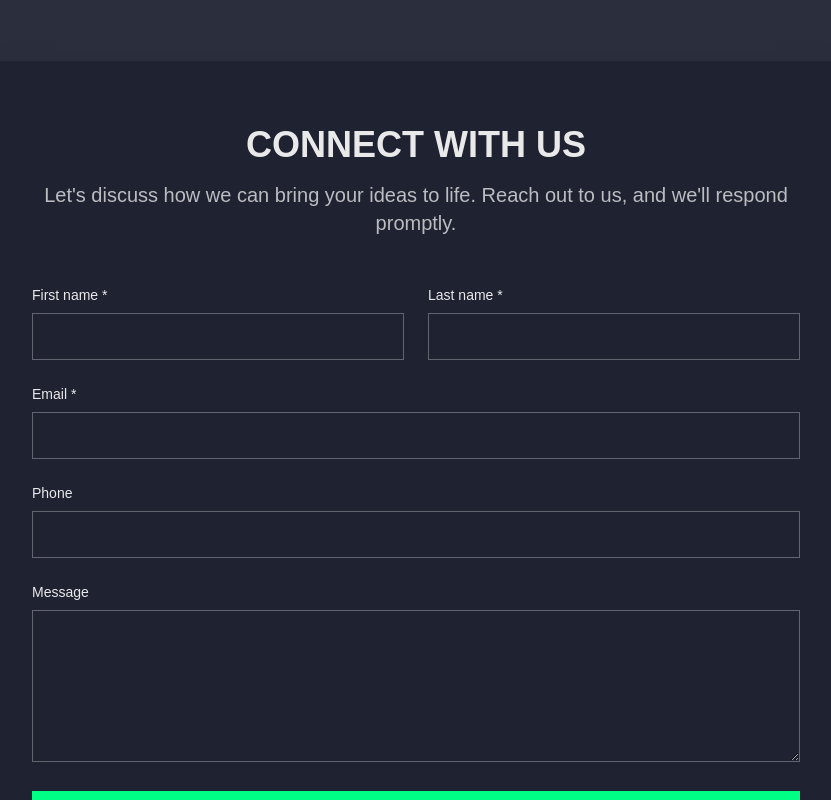
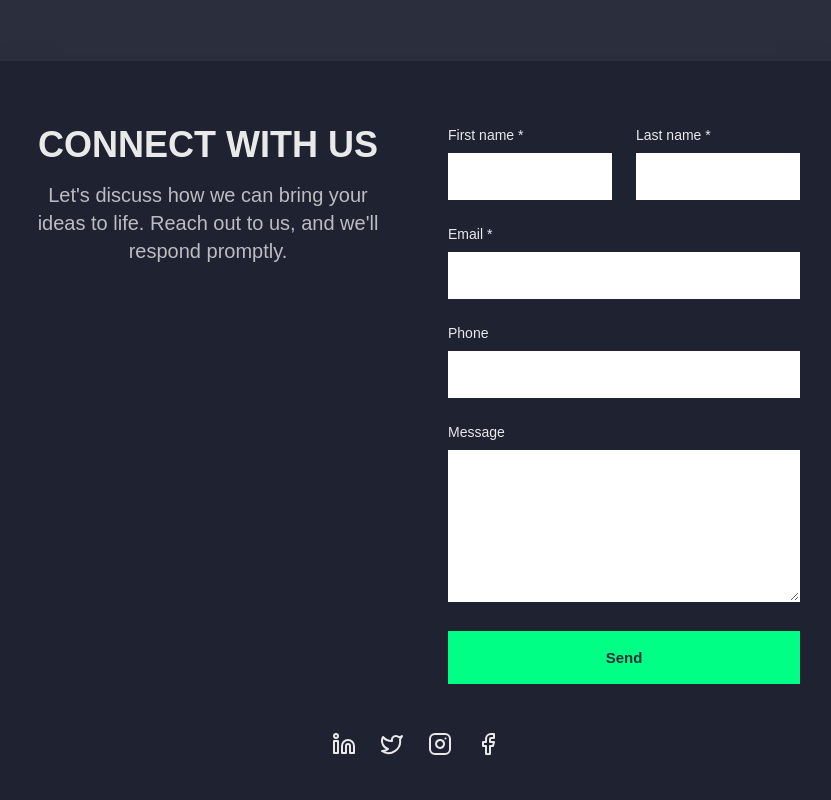
Before and after one commit to quocchungthan/studying, a React (Vite) app in the folder portfolio-primus/: page / in a window 1280 px wide. Shown: the part 4760-5560 px from the top of the page, without its empty margins (224-1055 px from the left). Built offline with nearby package versions, Linux system fonts and the light colour scheme.

Commit message:
2 columns

```diff
--- a/portfolio-primus/src/index.css
+++ b/portfolio-primus/src/index.css
@@ -20,3 +20,8 @@ body {
   margin: 0 auto;
   padding: 0 1rem;
 }
+
+input, textarea {
+  background-color: white !important;
+  color: rgb(160, 160, 159) !important;
+}
--- a/portfolio-primus/src/pages/Home.tsx
+++ b/portfolio-primus/src/pages/Home.tsx
@@ -217,6 +217,7 @@ export default function Home() {
         <div id="contact" className="py-32 bg-[#2A2E3D]">
           <div className="container">
             <div className="max-w-4xl mx-auto bg-[#1E2231] shadow-2xl p-16 relative">
+              <div className='grid grid-cols-2 gap-16'>
                 <div className="text-center mb-12">
                   <h2 className="text-4xl font-bold text-white/90 mb-4">CONNECT WITH US</h2>
                   <p className="text-xl text-white/70">
@@ -269,7 +270,7 @@ export default function Home() {
                     Send
                   </button>
                 </form>
-
+              </div>
               <div className="flex justify-center space-x-6 mt-12">
                 <a href="#" className="text-white/90 hover:text-[#00FF85] transition"><Linkedin size={24} /></a>
                 <a href="#" className="text-white/90 hover:text-[#00FF85] transition"><Twitter size={24} /></a>
```
Lines whose indentation alone changed are shown as unchanged.
